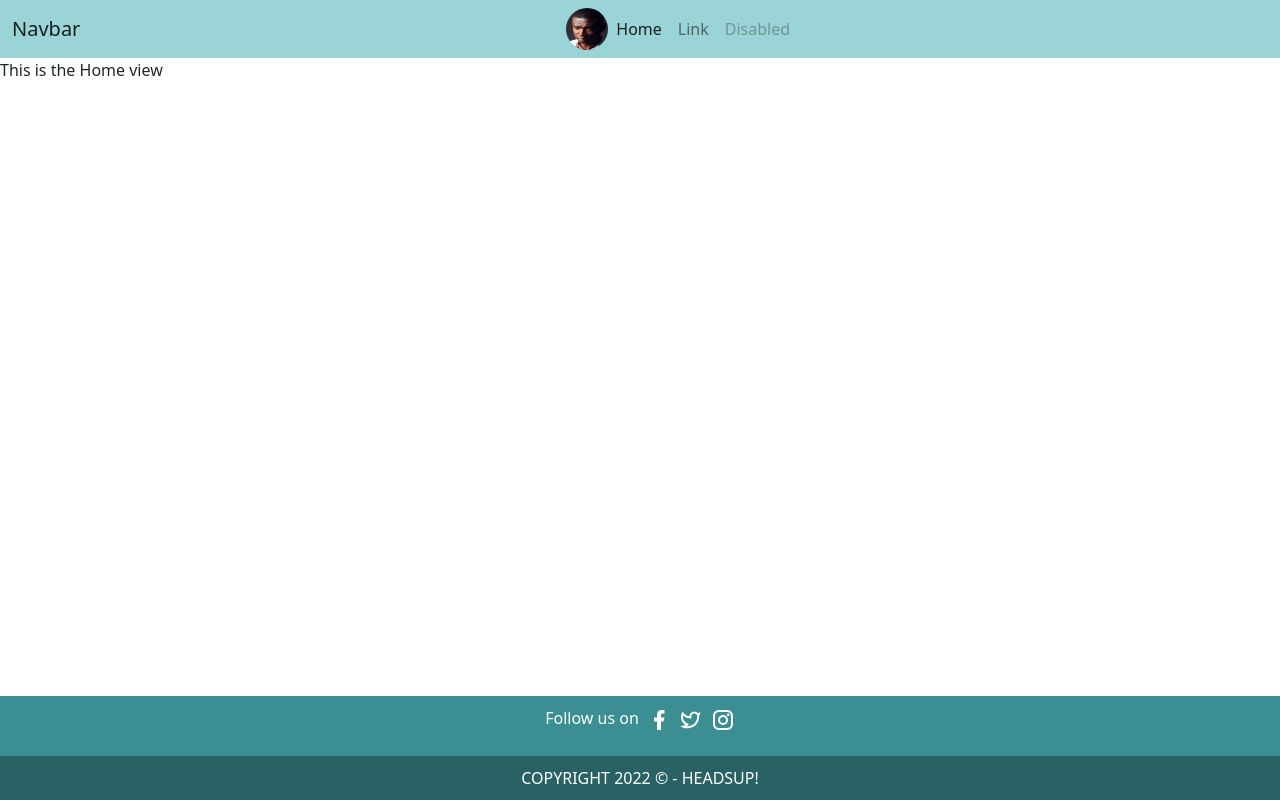
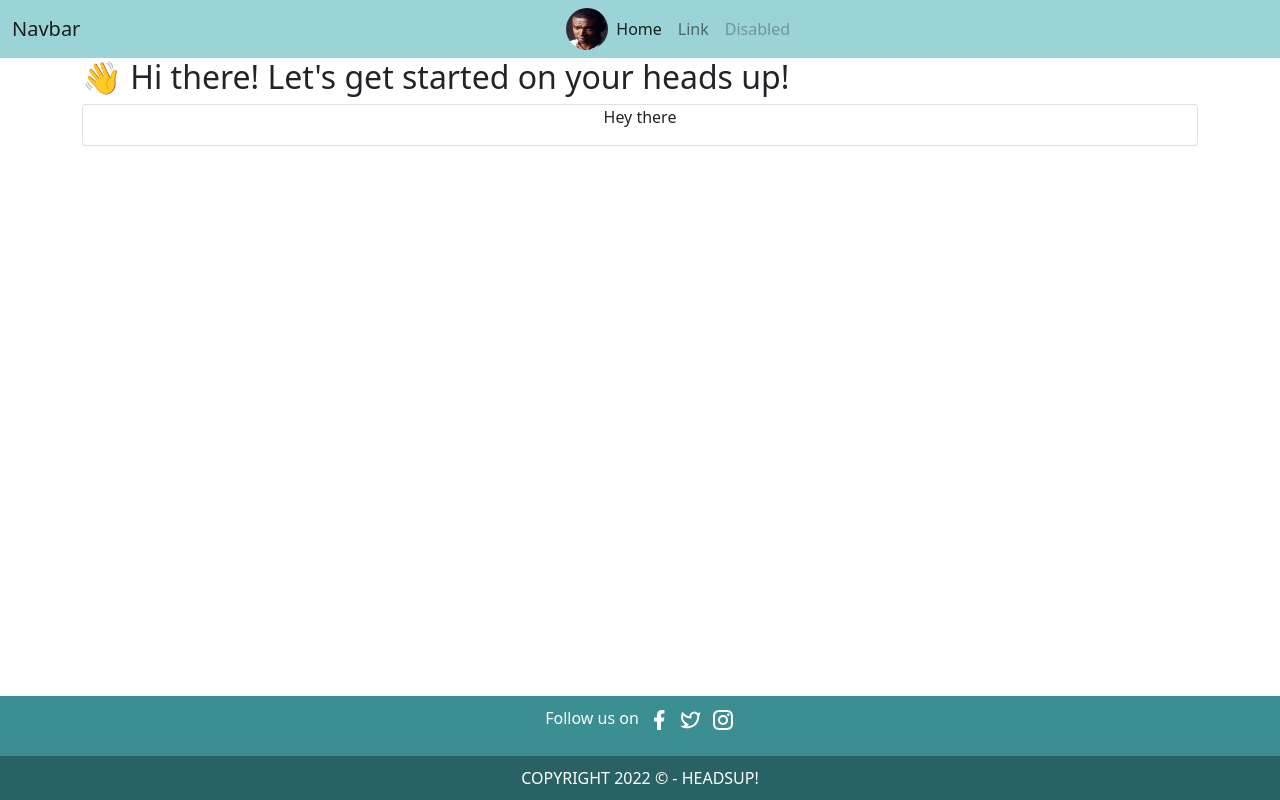
Before and after one commit to Ahyeonn/COLAB-8, a Vue app in the folder front-end/: page / in a window 1280 px wide. Built offline with nearby package versions, Linux system fonts and the light colour scheme.

Commit message:
chore: add some basic elements to the home view

```diff
--- a/front-end/src/views/HomeView.vue
+++ b/front-end/src/views/HomeView.vue
@@ -1,5 +1,10 @@
 <template>
-  <p>This is the Home view</p>
+  <div class="container">
+    <h2> 👋 Hi there! Let's get started on your heads up!</h2>
+    <div class="card text-center">
+      <p>Hey there</p>
+    </div>
+  </div>
 </template>
 
 <script>
```
